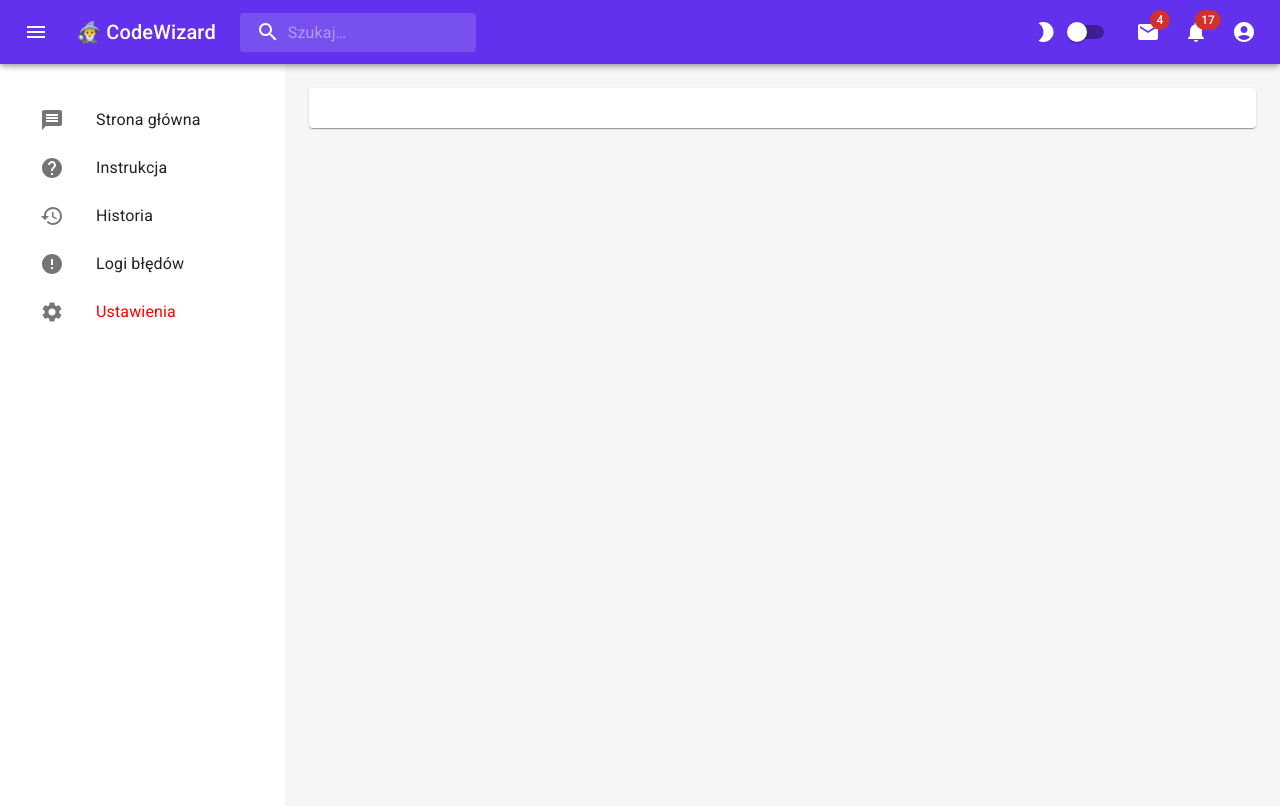
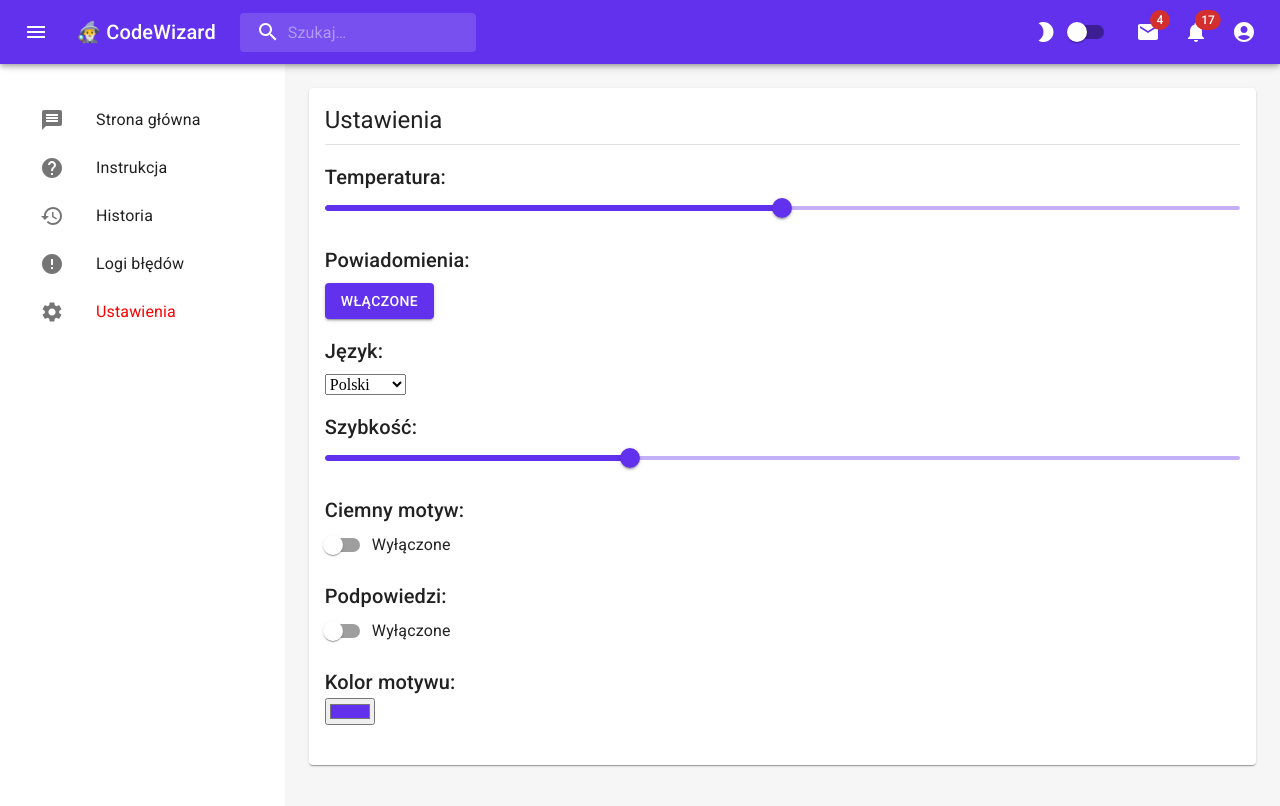
Before and after one commit to MichaelTeida/CodeWizard, a React (Vite) app: page /CodeWizard/settings in a window 1280 px wide. Shown: the top 806 px of the page. Built offline with nearby package versions, Linux system fonts and the light colour scheme; a web font is replaced by a local one.

Commit message:
add: example settings page, page headers divider

```diff
--- a/src/components/Chat.jsx
+++ b/src/components/Chat.jsx
@@ -10,7 +10,7 @@ import {
     IconButton,
     Typography,
     Box,
-    TextField, ToggleButtonGroup, ToggleButton, Checkbox
+    TextField, ToggleButtonGroup, ToggleButton, Checkbox, Divider
 } from "@mui/material";
 import ShareIcon from '@mui/icons-material/Share';
 import FavoriteIcon from '@mui/icons-material/Favorite';
@@ -41,6 +41,10 @@ function Chat() {
                 <Stack spacing={2}>
                     <Card>
                         <CardContent>
+                            <Typography variant="h5" gutterBottom >
+                                Asystent AI
+                            </Typography>
+                            <Divider sx={{mb: 2}}/>
                             <form onSubmit={handleSubmit(onSubmit)}>
                                 <Stack spacing={2} width={{p: 8}}>
                                     <ToggleButtonGroup
--- a/src/components/Header.jsx
+++ b/src/components/Header.jsx
@@ -63,7 +63,7 @@ export default function Header({setMode, mode}) {
     const [mobileMoreAnchorEl, setMobileMoreAnchorEl] = React.useState(null);
 
     const isMenuOpen = Boolean(anchorEl);
-    const isMobileMenuOpen = Boolean(mobileMoreAnchorEl);
+    const isMobileMenuOpen = Boolean(mobileMoreAnchorEl);''
 
     const handleProfileMenuOpen = (event) => {
         setAnchorEl(event.currentTarget);
--- a/src/pages/History.jsx
+++ b/src/pages/History.jsx
@@ -6,7 +6,7 @@ import TimelineSeparator from '@mui/lab/TimelineSeparator';
 import TimelineConnector from '@mui/lab/TimelineConnector';
 import TimelineContent from '@mui/lab/TimelineContent';
 import TimelineDot from '@mui/lab/TimelineDot';
-import {Box, Card, CardContent, Stack, Typography} from "@mui/material";
+import {Box, Card, CardContent, Divider, Stack, Typography} from "@mui/material";
 import TimelineOppositeContent, {
     timelineOppositeContentClasses,
 } from '@mui/lab/TimelineOppositeContent';
@@ -19,9 +19,10 @@ const History = () => {
                 <Stack spacing={2}>
                     <Card>
                         <CardContent>
-                            <Typography variant="h5" gutterBottom>
+                            <Typography variant="h5" gutterBottom >
                                 Historia
                             </Typography>
+                            <Divider sx={{mb: 2}}/>
                             <Timeline
                                 sx={{
                                     [`& .${timelineOppositeContentClasses.root}`]: {
--- a/src/pages/Logs.jsx
+++ b/src/pages/Logs.jsx
@@ -7,7 +7,7 @@ import TimelineContent from '@mui/lab/TimelineContent';
 import TimelineOppositeContent from '@mui/lab/TimelineOppositeContent';
 import TimelineDot from '@mui/lab/TimelineDot';
 import Typography from '@mui/material/Typography';
-import {Box, Card, CardContent, Stack} from "@mui/material";
+import {Box, Card, CardContent, Divider, Stack} from "@mui/material";
 import Sidebar from "../components/Sidebar.jsx";
 
 import AutorenewIcon from '@mui/icons-material/Autorenew';
@@ -26,6 +26,7 @@ const Logs = () => {
                             <Typography variant="h5" gutterBottom>
                                 Timeline
                             </Typography>
+                            <Divider sx={{mb: 2}}/>
                             <Timeline position="alternate">
                                 <TimelineItem>
                                     <TimelineOppositeContent
@@ -86,7 +87,7 @@ const Logs = () => {
                                         <TimelineDot color="primary" variant="outlined">
                                             <SaveIcon/>
                                         </TimelineDot>
-                                        <TimelineConnector sx={{bgcolor: 'secondary.main'}} />
+                                        <TimelineConnector sx={{bgcolor: 'secondary.main'}}/>
                                     </TimelineSeparator>
                                     <TimelineContent sx={{py: '12px', px: 2, width: {xs: "25%"}}}>
                                         <Typography variant="h6" component="span">
--- a/src/pages/Settings.jsx
+++ b/src/pages/Settings.jsx
@@ -1,8 +1,55 @@
-import React from 'react';
-import {Box, Card, CardContent, Stack} from "@mui/material";
+import React, {useState} from 'react';
+import {
+    Box,
+    Card,
+    CardContent,
+    Stack,
+    Slider,
+    Button,
+    FormControlLabel,
+    Switch,
+    Typography,
+    Divider
+} from "@mui/material";
 import Sidebar from "../components/Sidebar.jsx";
 
 const Settings = () => {
+    const [volume, setVolume] = useState(50);
+    const [notifications, setNotifications] = useState(true);
+    const [language, setLanguage] = useState('en');
+    const [speed, setSpeed] = useState(1);
+    const [darkMode, setDarkMode] = useState(false);
+    const [hints, setHints] = useState(false);
+    const [themeColor, setThemeColor] = useState('#6231ed');
+
+    const handleVolumeChange = (event, newValue) => {
+        setVolume(newValue);
+    };
+
+    const handleNotificationsToggle = () => {
+        setNotifications(prevState => !prevState);
+    };
+
+    const handleLanguageChange = (event) => {
+        setLanguage(event.target.value);
+    };
+
+    const handleSpeedChange = (event, newValue) => {
+        setSpeed(newValue);
+    };
+
+    const handleDarkModeToggle = () => {
+        setDarkMode(prevState => !prevState);
+    };
+
+    const handleSuggestionsToggle = () => {
+        setHints(prevState => !prevState);
+    };
+
+    const handleThemeColorChange = (event) => {
+        setThemeColor(event.target.value);
+    };
+
     return (
         <Stack direction="row" justifyContent="space-between">
             <Sidebar/>
@@ -10,6 +57,67 @@ const Settings = () => {
                 <Stack spacing={2}>
                     <Card>
                         <CardContent>
+                            <Typography variant="h5" gutterBottom>
+                                Ustawienia
+                            </Typography>
+                            <Divider sx={{mb: 2}}/>
+                            <Box sx={{mb: 2}}>
+                                <Typography variant="h6">Temperatura:</Typography>
+                                <Slider
+                                    value={volume}
+                                    onChange={handleVolumeChange}
+                                    aria-labelledby="volume-slider"
+                                    valueLabelDisplay="auto"
+                                />
+                            </Box>
+                            <Box sx={{mb: 2}}>
+                                <Typography variant="h6" gutterBottom>Powiadomienia:</Typography>
+                                <Button variant="contained" onClick={handleNotificationsToggle}>
+                                    {notifications ? 'Włączone' : 'Wyłączone'}
+                                </Button>
+                            </Box>
+                            <Box sx={{mb: 2}}>
+                                <Typography variant="h6" gutterBottom>Język:</Typography>
+                                <select value={language} onChange={handleLanguageChange}>
+                                    <option value="en">Polski</option>
+                                    <option value="es">English</option>
+                                    <option value="fr">Española</option>
+                                </select>
+                            </Box>
+                            <Box sx={{mb: 2}}>
+                                <Typography variant="h6" >Szybkość:</Typography>
+                                <Slider
+                                    value={speed}
+                                    onChange={handleSpeedChange}
+                                    aria-labelledby="speed-slider"
+                                    valueLabelDisplay="auto"
+                                    step={0.1}
+                                    min={0.5}
+                                    max={2}
+                                />
+                            </Box>
+                            <Box sx={{mb: 2}}>
+                                <Typography variant="h6">Ciemny motyw:</Typography>
+                                <FormControlLabel
+                                    control={<Switch checked={darkMode} onChange={handleDarkModeToggle}/>}
+                                    label={darkMode ? 'Włączone' : 'Wyłączone'}
+                                />
+                            </Box>
+                            <Box sx={{mb: 2}}>
+                                <Typography variant="h6">Podpowiedzi:</Typography>
+                                <FormControlLabel
+                                    control={<Switch checked={hints} onChange={handleSuggestionsToggle}/>}
+                                    label={hints ? 'Włączone' : 'Wyłączone'}
+                                />
+                            </Box>
+                            <Box sx={{mb: 2}}>
+                                <Typography variant="h6">Kolor motywu:</Typography>
+                                <input
+                                    type="color"
+                                    value={themeColor}
+                                    onChange={handleThemeColorChange}
+                                />
+                            </Box>
                         </CardContent>
                     </Card>
                 </Stack>
```
Also changed, not shown: src/components/Sidebar.jsx (+4 -4 lines), src/pages/Instruction.jsx (+22 -11 lines), 1 other file (tests, documents, lock files or other folders).
